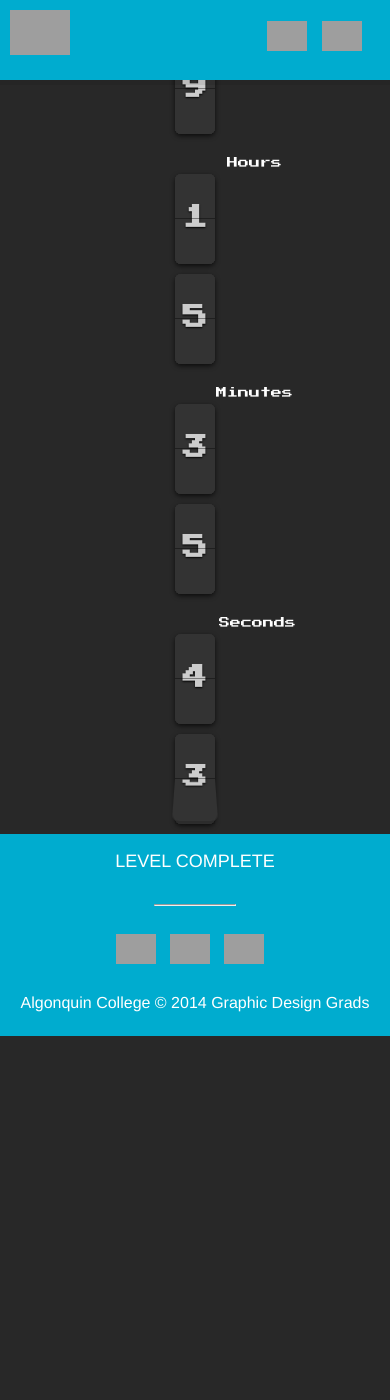
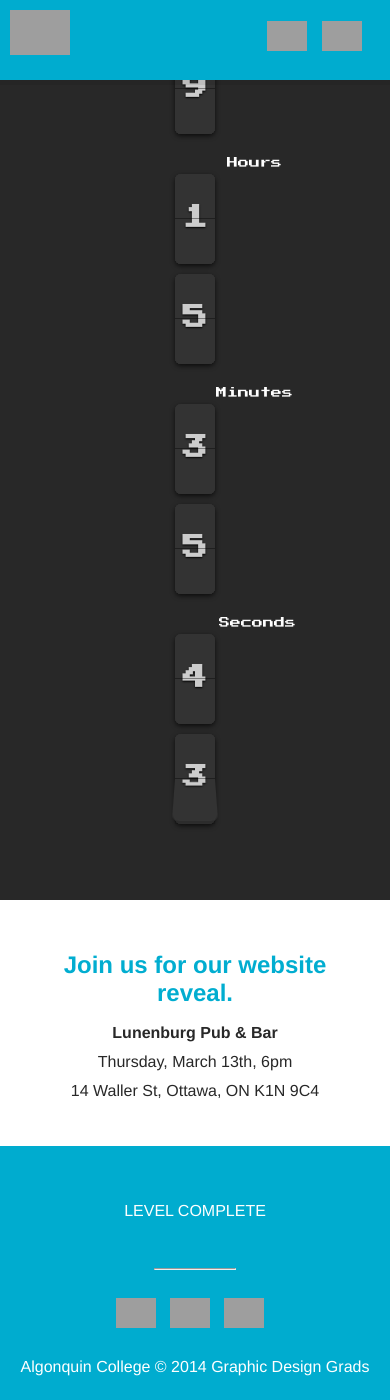
Before and after one commit to cslackdesign/grads.algonquindesign.ca, a Jekyll site: the page built from 2014/launch.html, in a window 390 px wide and 1400 px high, scrolled down 507 px. Built offline with Jekyll 4.4.1, drawn with Linux system fonts in a browser that asks for light colours; nearby versions of some CDN libraries; Markdown is read by kramdown in place of the engine named in the settings; before the commit the page ends 1543 px from its top, so only the background shows below that; grey boxes are pictures that could not be loaded.

Commit message:
Finished launch page

```diff
--- a/2014/launch.html
+++ b/2014/launch.html
@@ -1,7 +1,7 @@
 ---
 layout: launch
 ---
-	<header class="masthead">
+	<header class="masthead top">
 		<div class="header">
 
 			<nav class="nav">
@@ -20,22 +20,38 @@
 		</div>
 	</header>
 
-<div class="grid lvl-14">
+<div class="lvl-14">
 <div class="unit unit-l-1">
 	<img src="img/logo-level14-white.png" class="logo-img">
 </div>
-</div>
+
 
 <div class="time-wrapper">
 	<div class="clock"></div>
 </div>
 
+<div class="info">
+<h2>Join us for our website reveal.</h2>
+
+<p><strong>Lunenburg Pub & Bar</strong></p>
+<p>Thursday, March 13th, 6pm</p>
+<p>14 Waller St, Ottawa, ON K1N 9C4</p>
+</div>
+</div>
+
+<div class="social-footer">
+		<a class="links social1" href="https://www.twitter.com/" target="_blank"></a>
+		<a class="links social2" href="https://www.facebook.com/" target="_blank"></a>
+		<a class="links social3" href="https://www.behance.net/" target="_blank"></a>
+	</div>
+
+
+
 <footer class="center-all">
 
-<span class="complete">LEVEL COMPLETE</span>
+<p class="complete-2">LEVEL COMPLETE</p>
 
 <hr>
-
 
 	<div class="social-footer">
 		<a class="social-f social1" href="https://www.twitter.com/" target="_blank"></a>
```
Also changed, not shown: _includes/css/flipclock.css (+120 -0 lines).
